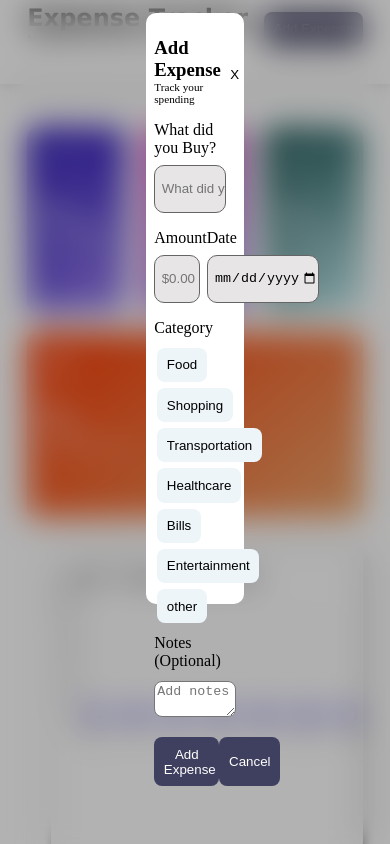
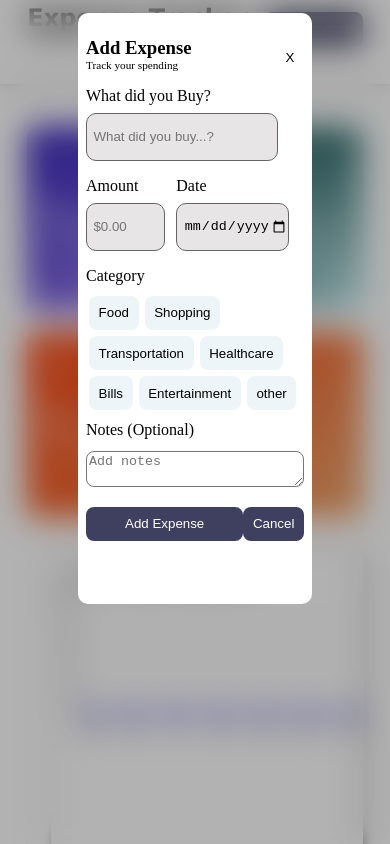
Before and after one commit to Aman-Ruhela02/Expense-Tracker, a React (Vite) app in the folder Frontend/client/: page / in a window 390 px wide. Both pictures are taken after typing "Sample" into the empty fields and a click on the button "Add Expense". Shown: the top 844 px of the page. Built offline with nearby package versions, Linux system fonts and the light colour scheme; no server answers.

Commit message:
Update CSS

```diff
--- a/Frontend/client/src/components/Model.css
+++ b/Frontend/client/src/components/Model.css
@@ -67,6 +67,12 @@ textarea{
   margin-top: 0.8rem;
 }
 
+@media (max-width: 768px) {
+  .box {
+    width: 60%;
+  }
+}
+
 
 
 .amount{
```
